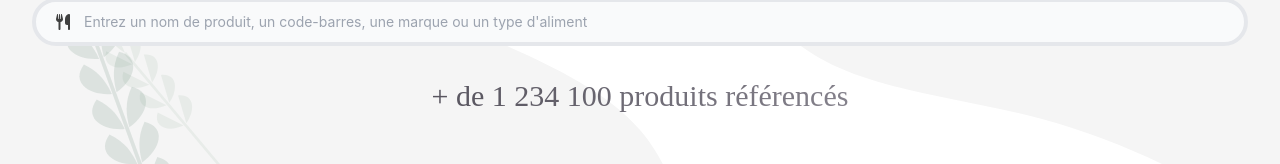
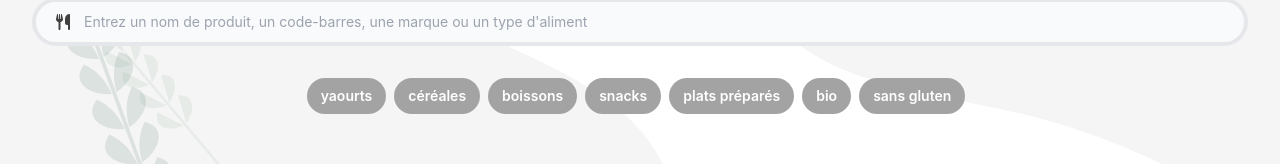
Before and after one commit to salaahl/nutri_verif_by_vue.js, a Vue app: page / in a window 1280 px wide. Shown: the part 422-586 px from the top of the page. Built offline with nearby package versions, Linux system fonts and the light colour scheme; a web font is replaced by a local one.

Commit message:
ajout de categories sur l'ecran d'accueil et ajustements divers

```diff
--- a/src/stores/products.ts
+++ b/src/stores/products.ts
@@ -7,7 +7,8 @@ export const useProductsStore = defineStore('products', {
     filter: '',
     page: 1,
     pages: 1,
-    ajrSelected: 'women'
+    ajrSelected: 'women',
+    launch: true
   }),
   actions: {
     updateProducts(payload: any) {
@@ -27,6 +28,9 @@ export const useProductsStore = defineStore('products', {
     },
     updateAjrSelected(payload: string) {
       this.ajrSelected = payload
+    },
+    setLaunchStatus(payload: boolean) {
+      this.launch = payload
     }
   },
   getters: {
@@ -47,6 +51,9 @@ export const useProductsStore = defineStore('products', {
     },
     getAjrSelected(state) {
       return state.ajrSelected
+    },
+    getLaunchStatus(state) {
+      return state.launch
     }
   }
 })
--- a/src/views/AboutView.vue
+++ b/src/views/AboutView.vue
@@ -1,60 +1,12 @@
 <script setup lang="ts">
-import { onMounted, onUnmounted } from 'vue'
+import { onMounted } from 'vue'
 
 onMounted(() => {
-  const websiteName = document.querySelector('#website-name > span') as HTMLElement
-  if (!document.querySelector('h2')) return
-  websiteName.style.color = 'red'
-
-  const plants = document.querySelectorAll(
-    '.plant-primary, .plant-secondary'
-  ) as NodeListOf<SVGElement>
-
-  if (plants && plants.length > 0) {
-    for (let i = 0; i < plants.length; i++) {
-      const element = plants[i]
-
-      const computedStyle = window.getComputedStyle(element)
-      const currentOpacity = parseFloat(computedStyle.fillOpacity || '1')
-
-      // Sécurité au cas où le parse renvoie NaN
-      if (!isNaN(currentOpacity)) {
-        // Calculer la nouvelle opacité (en plafonnant à 1 au maximum)
-        const newOpacity = Math.min(currentOpacity + 0.2, 1)
-        element.style.fillOpacity = newOpacity.toString()
-      }
-    }
-  }
-
   setTimeout(() => {
     const title = document.querySelector('h2') as HTMLElement
     if (!title) return
     title.style.backgroundSize = '100% 100%'
   }, 1000)
-})
-
-onUnmounted(() => {
-  const websiteName = document.querySelector('#website-name > span') as HTMLElement
-  if (!websiteName) return
-  websiteName.style.color = 'hsla(160, 100%, 37%, 1)'
-
-  const plants = document.querySelectorAll(
-    '.plant-primary, .plant-secondary'
-  ) as NodeListOf<SVGElement>
-
-  if (plants && plants.length > 0) {
-    for (let i = 0; i < plants.length; i++) {
-      const element = plants[i]
-
-      const computedStyle = window.getComputedStyle(element)
-      const currentOpacity = parseFloat(computedStyle.fillOpacity || '1')
-
-      if (!isNaN(currentOpacity)) {
-        const newOpacity = Math.min(currentOpacity - 0.2, 1)
-        element.style.fillOpacity = newOpacity.toString()
-      }
-    }
-  }
 })
 </script>
 
--- a/src/views/HomeView.vue
+++ b/src/views/HomeView.vue
@@ -1,6 +1,7 @@
 <script setup lang="ts">
-import { onMounted, onUnmounted } from 'vue'
+import { onMounted, onUnmounted, computed } from 'vue'
 import { useRouter } from 'vue-router'
+import { useProductsStore } from '../stores/products'
 import { useProducts } from '../composables/useProducts'
 import ProductCard from '@/components/ProductCard.vue'
 
@@ -10,6 +11,12 @@ import { ScrollTrigger } from 'gsap/ScrollTrigger'
 gsap.registerPlugin(ScrollTrigger)
 
 const router = useRouter()
+
+const productsStore = useProductsStore()
+const isFirstLaunch = computed<boolean>({
+  get: () => productsStore.getLaunchStatus,
+  set: (val) => productsStore.setLaunchStatus(val)
+})
 
 const {
   searchProducts,
@@ -26,7 +33,23 @@ const {
   lastProducts
 } = useProducts()
 
+const categories = [
+  'yaourts',
+  'céréales',
+  'boissons',
+  'snacks',
+  'plats préparés',
+  'bio',
+  'sans gluten'
+]
+
+const searchProductsByCategory: Function = async (category: string) => {
+  await searchProducts(category, null, 'complete')
+  router.push({ name: 'search' })
+}
+
 onMounted(async () => {
+  if (isFirstLaunch.value) {
     // Animation des sections
     document.querySelectorAll('main > div > section').forEach((section) => {
       gsap.from(section, {
@@ -39,6 +62,9 @@ onMounted(async () => {
         }
       })
     })
+
+    isFirstLaunch.value = false
+  }
 
   // Retirer le nom du site sur la page d'accueil
   const websiteName = document.querySelector('#website-name') as HTMLElement
@@ -125,7 +151,7 @@ onUnmounted(() => {
     <h3 class="text-lg font-thin text-center">Manger (plus) sain</h3>
   </section>
   <section id="search-container" class="w-full mb-20">
-    <div id="search-bar" class="relative mb-8">
+    <div id="search-bar" class="relative mb-6">
       <label for="search-input" class="sr-only">Search</label>
       <div class="relative w-full">
         <div class="absolute inset-y-0 start-0 flex items-center ps-6 pointer-events-none">
@@ -193,6 +219,25 @@ onUnmounted(() => {
           </RouterLink>
         </article>
       </div>
+    </div>
+    <div
+      v-if="categories.length"
+      class="radio-toolbar relative flex flex-wrap justify-center mb-12"
+    >
+      <div
+        v-if="productsIsLoading"
+        class="loader-container absolute h-full w-full flex justify-center items-center bg-[whitesmoke]"
+      >
+        <div class="lds-hourglass"></div>
+      </div>
+      <label
+        v-for="category in categories"
+        :key="category"
+        class="tag mt-2 mr-2 py-2 px-3 text-sm font-semibold text-white bg-neutral-400 text-white rounded-full"
+        @click="searchProductsByCategory(category)"
+      >
+        {{ category }}
+      </label>
     </div>
     <h3 id="total-products" class="text-2xl lg:text-3xl text-center">
       + de 1 234 100 produits référencés
@@ -573,7 +618,6 @@ h2::first-letter {
 #video-container::before {
   content: '';
   position: absolute;
-  top: 0;
   left: 0;
   width: 100%;
   aspect-ratio: 2/1;
--- a/src/views/ProductsView.vue
+++ b/src/views/ProductsView.vue
@@ -231,9 +231,6 @@ onUnmounted(() => {
   max-width: 1280px;
   margin-left: auto;
   margin-right: auto;
-  padding-top: 20px;
-  padding-bottom: 20px;
-  background: rgb(245, 245, 245, 0.8);
   border-radius: 10px;
   z-index: 99;
   transition: top 0.25s;
```
Lines whose indentation alone changed are shown as unchanged.
